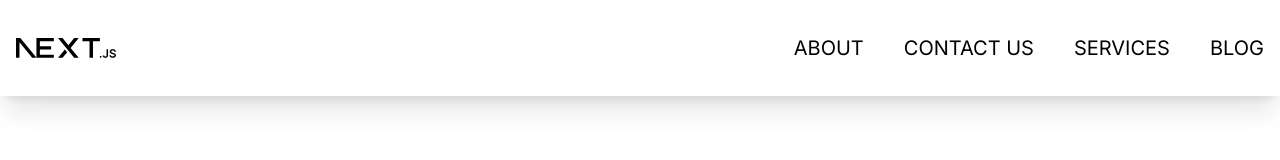
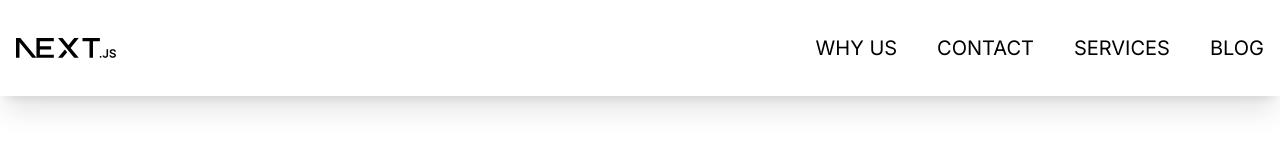
Before and after one commit to Muhammadayub727/next-js, a Next.js app: page / in a window 1280 px wide. Shown: the top 160 px of the page. Built offline with nearby package versions, Linux system fonts and the light colour scheme.

Commit message:
Project Updated Navbar

```diff
--- a/components/navbar.jsx
+++ b/components/navbar.jsx
@@ -1,8 +1,10 @@
+"use client";
+
 import React from 'react'
 import Image from 'next/image'
 import Logo from '../public/next.svg'
 import Link from 'next/link'
-import {AiOutlineMenu} from 'react-icons/ai'
+import { AiOutlineMenu , AiOutlineClose} from 'react-icons/ai'
 import { useState } from 'react'
 
 const Navbar = () => {
@@ -13,7 +15,6 @@ const Navbar = () => {
         setMenuOpen(!menuOpen)
         console.log(menuOpen)
     }
-
 
     return (
         <nav className='fixed w-full h-24 shadow-xl bg-white'>
@@ -28,13 +29,13 @@ const Navbar = () => {
                         priority
                     />
                 </Link>
-                <div>
+                <div className='hidden sm:flex'>
                     <ul className='hidden sm:flex'>
                         <Link href='/about'>
-                            <li className='ml-10 text-xl uppercase transition-all duration-500 hover:border-b hover:border-black hover:transition hover:duration-500'>About</li>
+                            <li className='ml-10 text-xl uppercase transition-all duration-500 hover:border-b hover:border-black hover:transition hover:duration-500'>Why us</li>
                         </Link>
                         <Link href='/contact'>
-                            <li className='ml-10 text-xl uppercase transition-all duration-500 hover:border-b hover:border-black hover:transition hover:duration-500'>Contact Us</li>
+                            <li className='ml-10 text-xl uppercase transition-all duration-500 hover:border-b hover:border-black hover:transition hover:duration-500'>Contact</li>
                         </Link>
                         <Link href='/services'>
                             <li className='ml-10 text-xl uppercase transition-all duration-500 hover:border-b hover:border-black hover:transition hover:duration-500'>Services</li>
@@ -45,7 +46,18 @@ const Navbar = () => {
                     </ul>
                 </div>
                 <div className='md:hidden cursor-pointer pl-24' onClick={handleNav}>
-                    <AiOutlineMenu size={25}/>
+                    <AiOutlineMenu size={25} />
+                </div>
+                <div className={
+                    menuOpen
+                    ? "fixed left-0 top-0 w-[65%] sm:hidden h-screen bg-[#ecf0f3] p-10 ease-in duration-500"
+                    : "fixed left-[-100%] top-0 p-10 ease-in duration-500"
+                }>
+                    <div className='flex w-full items-center justify-end'>
+                        <div onClick={handleNav} className='cursor-pointer'>
+                            <AiOutlineClose size={25}/>
+                        </div>
+                    </div>
                 </div>
             </div>
         </nav>
--- a/package.json
+++ b/package.json
@@ -9,9 +9,9 @@
     "lint": "next lint"
   },
   "dependencies": {
-    "next": "14.2.4",
-    "react": "^18",
-    "react-dom": "^18",
+    "next": "^14.2.4",
+    "react": "^18.3.1",
+    "react-dom": "^18.3.1",
     "react-icons": "^5.2.1"
   },
   "devDependencies": {
```
Also changed, not shown: 1 other file (tests, documents, lock files or other folders).
